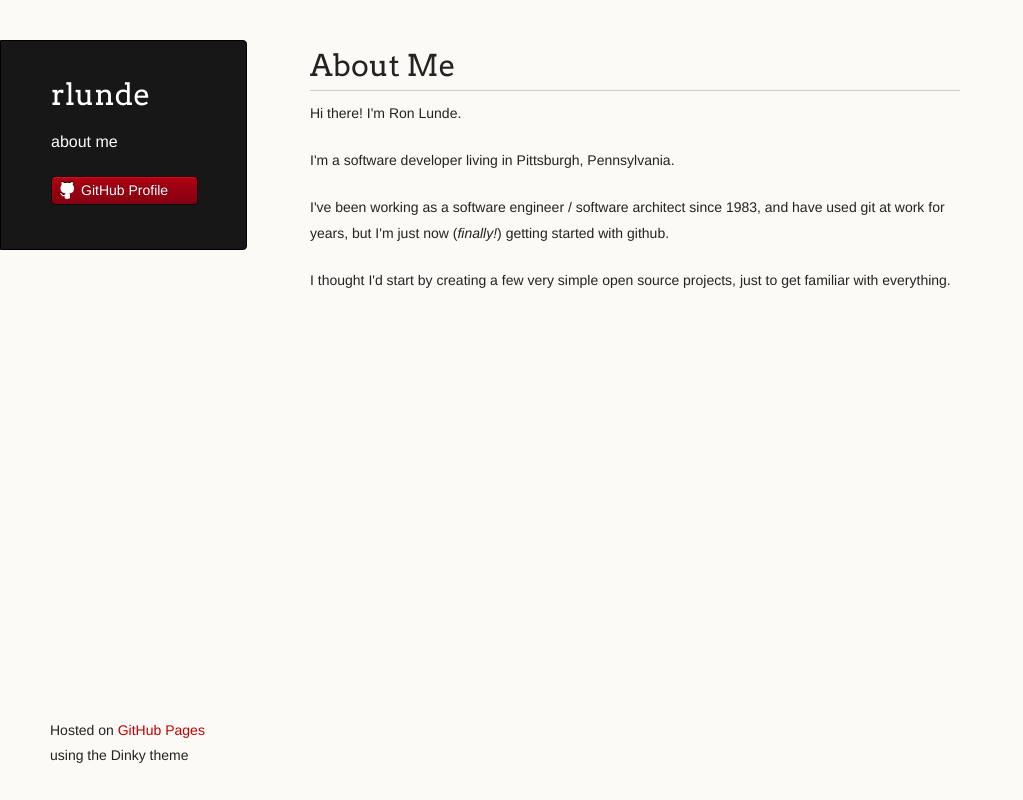
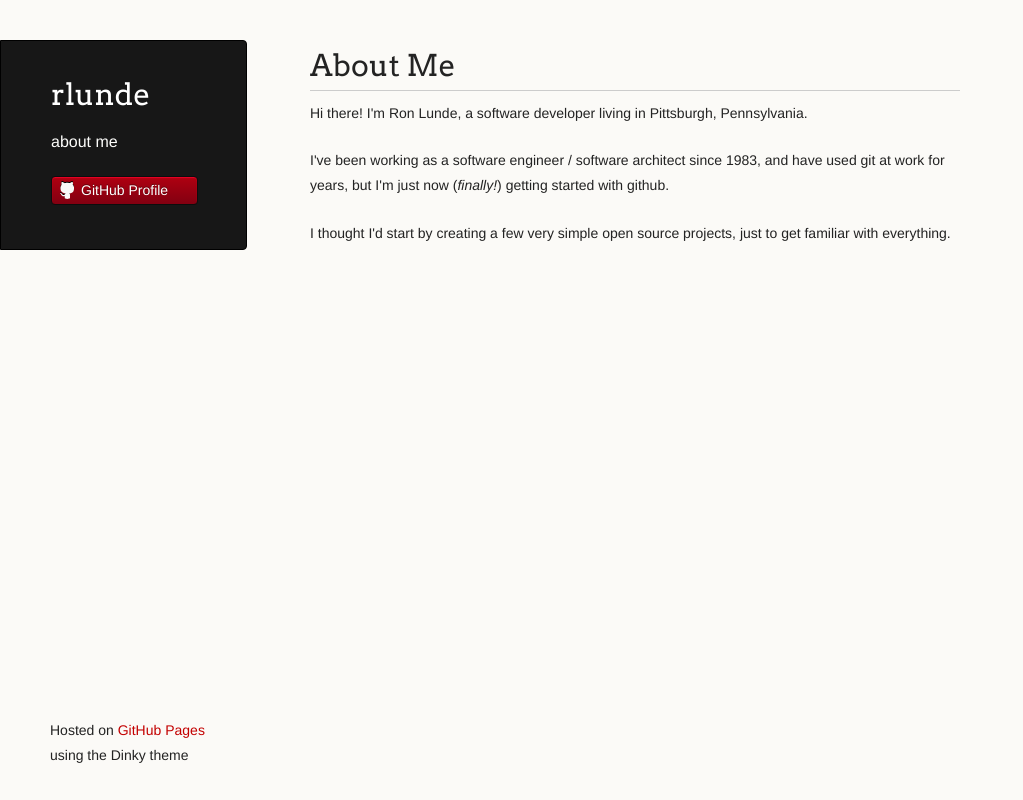
Before and after one commit to rlunde/rlunde.github.io, a plain HTML site: page index.html in a window 1280 px wide. Shown: the whole page, without its empty margins (0-1023 px from the left). Drawn offline with Linux system fonts and the light colour scheme.

Commit message:
Update index.html

```diff
--- a/index.html
+++ b/index.html
@@ -27,9 +27,7 @@
       <section>
         <h1>
 <a id="ron-lunde" class="anchor" href="#ron-lunde" aria-hidden="true"><span class="octicon octicon-link"></span></a>About Me</h1>
-<p>Hi there! I'm Ron Lunde.</p>
-
-<p>I'm a software developer living in Pittsburgh, Pennsylvania.</p>
+<p>Hi there! I'm Ron Lunde, a software developer living in Pittsburgh, Pennsylvania.</p>
 
 <p>I've been working as a software engineer / software architect since 1983, and have used git at work for years, but I'm just now (<em>finally!</em>) getting started with github.</p>
 
```
